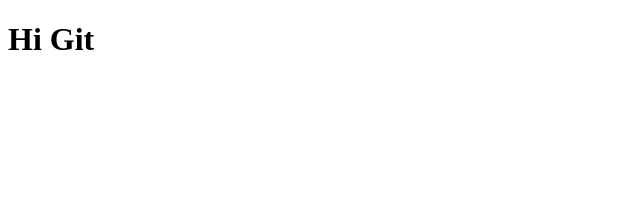
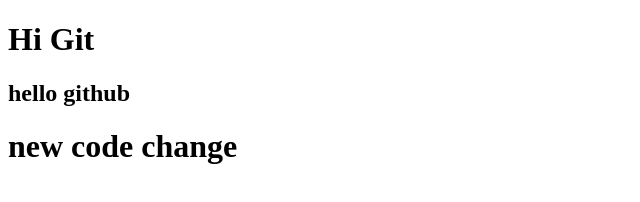
Before and after one commit to izazahmed0177/my-git-reposi, a plain HTML site: page index.html in a window 1280 px wide. Shown: the whole page, without its empty margins (0-640 px from the left). Drawn offline with Linux system fonts and the light colour scheme.

Commit message:
add header commant 2

```diff
--- a/index.html
+++ b/index.html
@@ -10,6 +10,8 @@
 
 <body>
     <h1>Hi Git</h1>
+    <h2>hello github</h2>
+    <h1>new code change</h1>
 
 </body>
 
```
